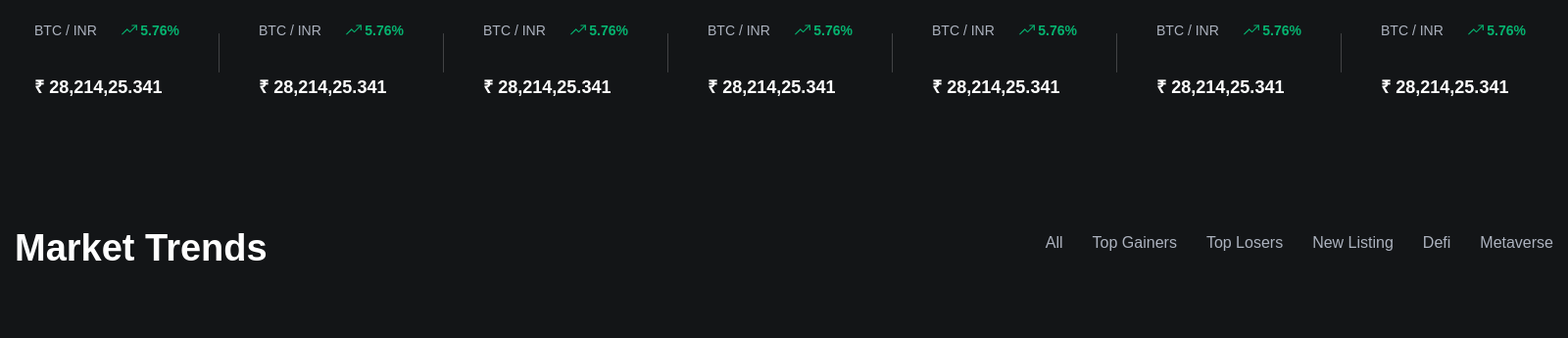
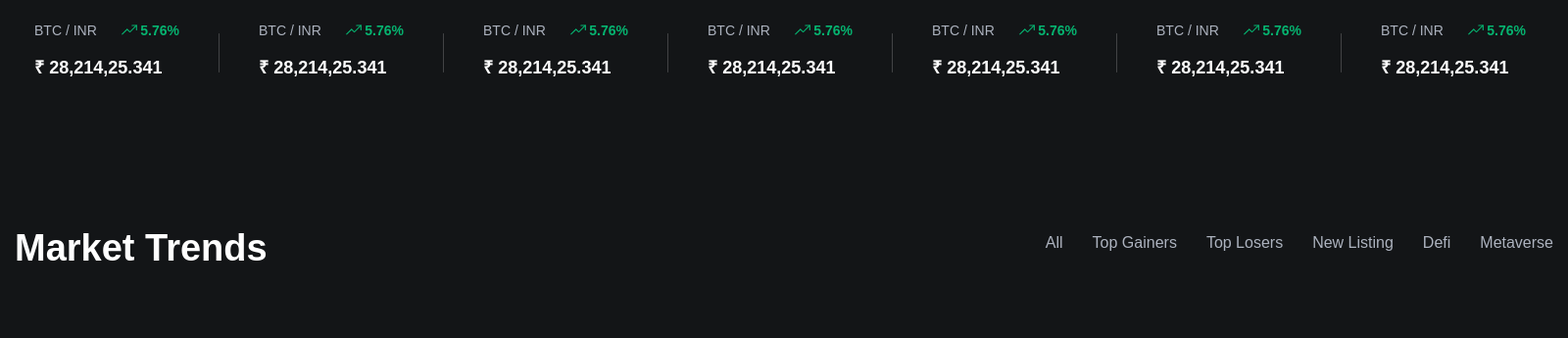
Before and after one commit to UBTdev/Homework, a PHP site: the page made by Домашки/Crypto Brains/index.html in a window 1600 px wide; the page is wider, and only the part inside the window is pictured. Shown: the part 856-1201 px from the top of that part at 98% size. Run offline with PHP 8.4, Linux system fonts and the light colour scheme.

Commit message:
Update style.css

```diff
--- a/Домашки/Crypto Brains/css/style.css
+++ b/Домашки/Crypto Brains/css/style.css
@@ -135,10 +135,7 @@
   font-weight: 400;
   line-height: 24px;
   gap: 6px;
-}
-
-.exchange-rate__coin-price {
-  margin-top: 20px;
+  margin-bottom: 20px;
 }
 
 .market-tren__grown-graph {
```
